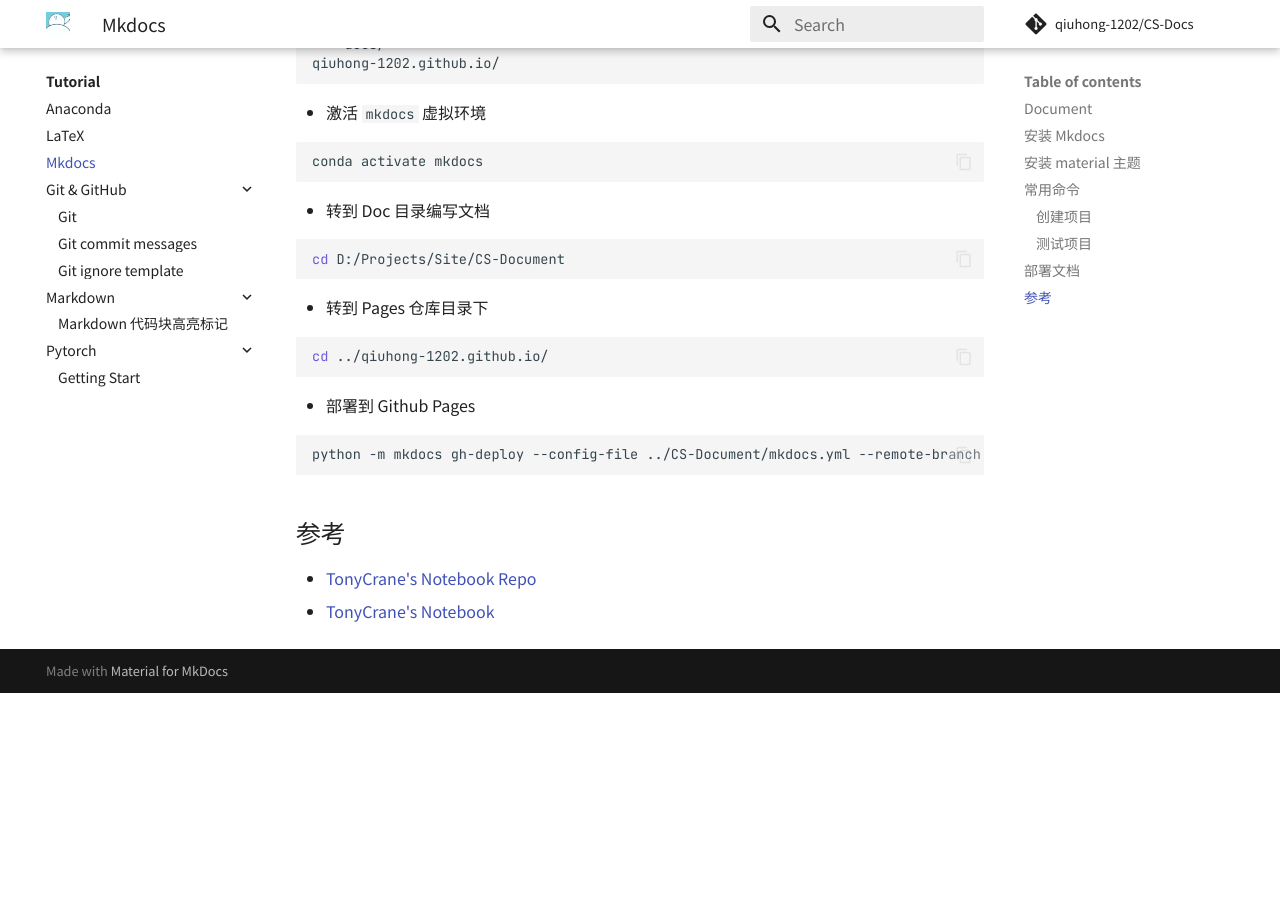
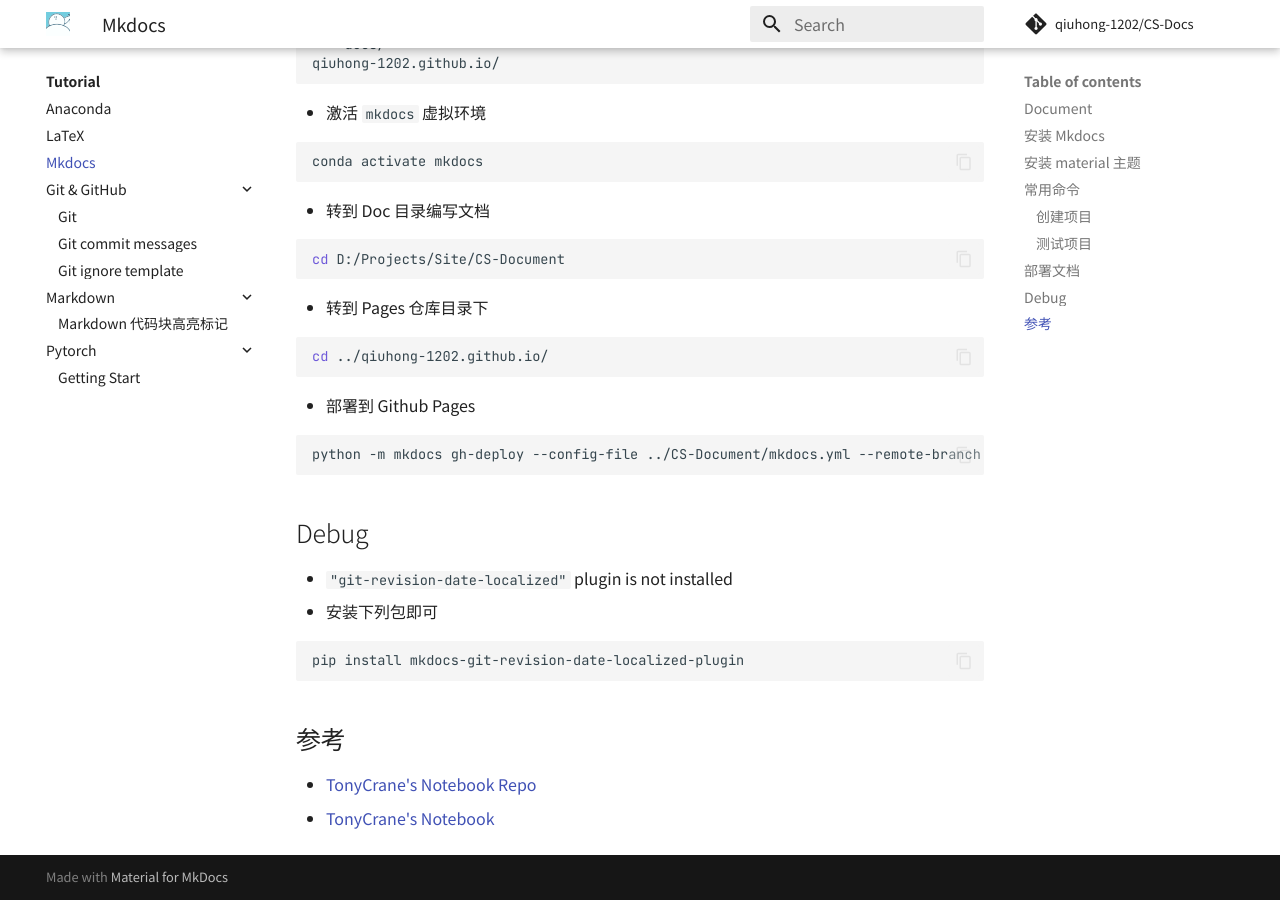
Before and after one commit to QiuHong-1202/CS-Document, an MkDocs documentation site: the page built from docs/Tutorial/Mkdocs.md, in a window 1280 px wide and 900 px high, scrolled down 1614 px. Built offline with MkDocs 1.6.1 and Material for MkDocs 9.7.7, drawn with Linux system fonts in a browser that asks for light colours; nearby versions of some CDN libraries; comment, search, counter and statistics services are not loaded; before the commit the page ends 2307 px from its top, so only the background shows below that.

Commit message:
docs: conda & mkdocs update

````diff
--- a/docs/Tutorial/Mkdocs.md
+++ b/docs/Tutorial/Mkdocs.md
@@ -94,6 +94,15 @@
 python -m mkdocs gh-deploy --config-file ../CS-Document/mkdocs.yml --remote-branch main
 ```
 
+## Debug
+
+- `"git-revision-date-localized"` plugin is not installed
+  - 安装下列包即可
+
+```
+pip install mkdocs-git-revision-date-localized-plugin
+```
+
 ## 参考
 
 - [TonyCrane's Notebook Repo](https://github.com/TonyCrane/note)
````
Also changed, not shown: docs/Tutorial/Anaconda.md (+2 -2 lines).
